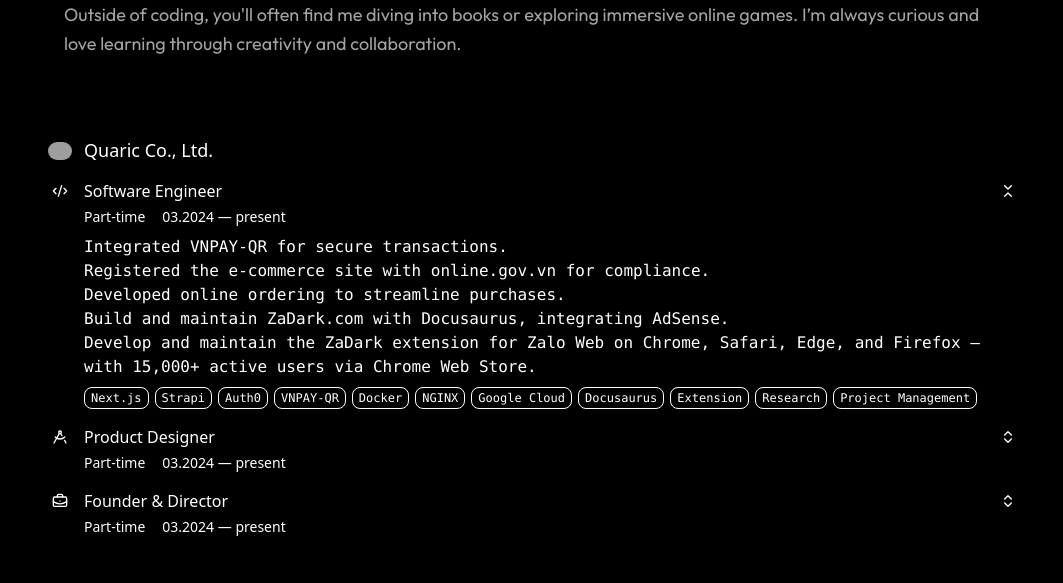
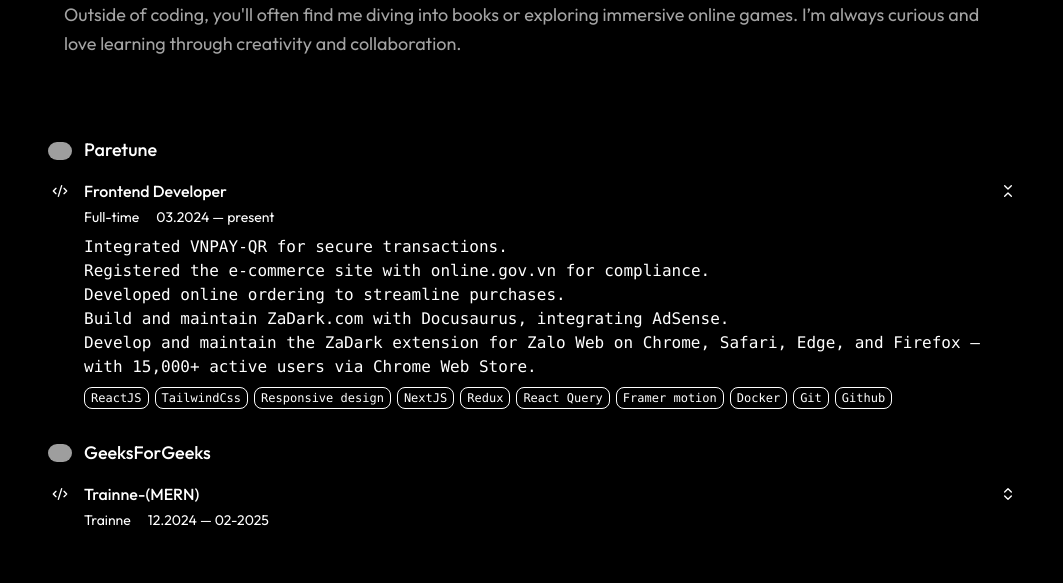
Before and after one commit to AzadTom/portfolio_next, a Next.js app: page / in a window 1280 px wide. Shown: the part 1120-1703 px from the top of the page, without its empty margins (108-1171 px from the left). Built offline with nearby package versions, Linux system fonts and the light colour scheme; grey boxes are pictures that could not be loaded.

Commit message:
update WorkExperience.tsx

```diff
--- a/src/components/WorkExperience/WorkExperience.tsx
+++ b/src/components/WorkExperience/WorkExperience.tsx
@@ -1,17 +1,17 @@
 import type { ExperienceItemType } from "@/components/work-experience";
 import { WorkExperience } from "@/components/work-experience";
 
-const WORK_EXPERIENCE: ExperienceItemType[] = [
+const WORK_EXPERIENCE1: ExperienceItemType[] = [
   {
     id: "quaric",
-    companyName: "Quaric Co., Ltd.",
-    companyLogo: "https://assets.chanhdai.com/images/companies/quaric.svg",
+    companyName: "Paretune",
+    companyLogo: "https://www.parentune.com/react/assets/default/logo.png",
     positions: [
       {
         id: "30d3a9fb-021d-452a-9d27-83655369b4b9",
-        title: "Software Engineer",
+        title: "Frontend Developer",
         employmentPeriod: "03.2024 — present",
-        employmentType: "Part-time",
+        employmentType: "Full-time",
         icon: "code",
         description: `- Integrated VNPAY-QR for secure transactions.
 - Registered the e-commerce site with [online.gov.vn](https://online.gov.vn) for compliance.
@@ -19,58 +19,71 @@
 - Build and maintain ZaDark.com with Docusaurus, integrating AdSense.
 - Develop and maintain the ZaDark extension for Zalo Web on Chrome, Safari, Edge, and Firefox — with 15,000+ active users via Chrome Web Store.`,
         skills: [
-          "Next.js",
-          "Strapi",
-          "Auth0",
-          "VNPAY-QR",
+          "ReactJS",
+          "TailwindCss",
+          "Responsive design",
+          "NextJS",
+          "Redux",
+          "React Query",
+          "Framer motion",
           "Docker",
-          "NGINX",
-          "Google Cloud",
-          "Docusaurus",
-          "Extension",
-          "Research",
-          "Project Management",
+          "Git",
+          "Github"
         ],
         isExpanded: true,
-      },
-      {
-        id: "7586afb2-40e8-49c4-8983-2254c9446540",
-        title: "Product Designer",
-        employmentPeriod: "03.2024 — present",
-        employmentType: "Part-time",
-        icon: "design",
-        description: `- Design UI/UX for Quaric Website with a seamless experience.
-- Develop a Design System for consistency and efficiency.
-- Create Quaric's brand identity, including logo and guidelines.`,
-        skills: [
-          "UI/UX Design",
-          "UX Writing",
-          "Design System",
-          "Brand Design",
-          "Figma",
-        ],
-      },
-      {
-        id: "991692c4-7d02-4666-8d31-933c4831768d",
-        title: "Founder & Director",
-        employmentPeriod: "03.2024 — present",
-        employmentType: "Part-time",
-        icon: "business",
-        description: `- Lead and manage the company's strategy.
-- Oversee technical teams and product development.
-- Manage relationships with customers and partners.`,
-        skills: ["Business Ownership", "Business Law", "Business Tax"],
       },
     ],
     isCurrentEmployer: true,
   },
 ];
 
+const WORK_EXPERIENCE2: ExperienceItemType[] = [
+  {
+    id: "quaric",
+    companyName: "GeeksForGeeks",
+    companyLogo: "https://media.geeksforgeeks.org/gfg-gg-logo.svg",
+    positions: [
+      {
+        id: "30d3a9fb-021d-452a-9d27-83655369b4b9",
+        title: "Trainne-(MERN)",
+        employmentPeriod: "12.2024 — 02-2025",
+        employmentType: "Trainne",
+        icon: "code",
+        description: `- Integrated VNPAY-QR for secure transactions.
+- Registered the e-commerce site with [online.gov.vn](https://online.gov.vn) for compliance.
+- Developed online ordering to streamline purchases.
+- Build and maintain ZaDark.com with Docusaurus, integrating AdSense.
+- Develop and maintain the ZaDark extension for Zalo Web on Chrome, Safari, Edge, and Firefox — with 15,000+ active users via Chrome Web Store.`,
+        skills: [
+          "ReactJS",
+          "TailwindCss",
+          "Responsive design",
+          "Redux",
+          "NodeJS",
+          "ExpressJS",
+          "MongoDB",
+          "Postman",
+          "Git",
+          "Github"
+        ],
+        isExpanded: false,
+      },
+    ],
+    isCurrentEmployer: false,
+  },
+];
+
 export function WorkExperienceDemo() {
   return (
-    <WorkExperience
-      className="max-w-[1000px] mx-auto rounded-lg  text-white"
-      experiences={WORK_EXPERIENCE}
-    />
+    <>
+      <WorkExperience
+        className="max-w-[1000px] mx-auto rounded-lg outfit-400 text-white"
+        experiences={WORK_EXPERIENCE1}
+      />
+      <WorkExperience
+        className="max-w-[1000px] mx-auto rounded-lg outfit-400 text-white"
+        experiences={WORK_EXPERIENCE2}
+      />
+    </>
   );
 }
```
